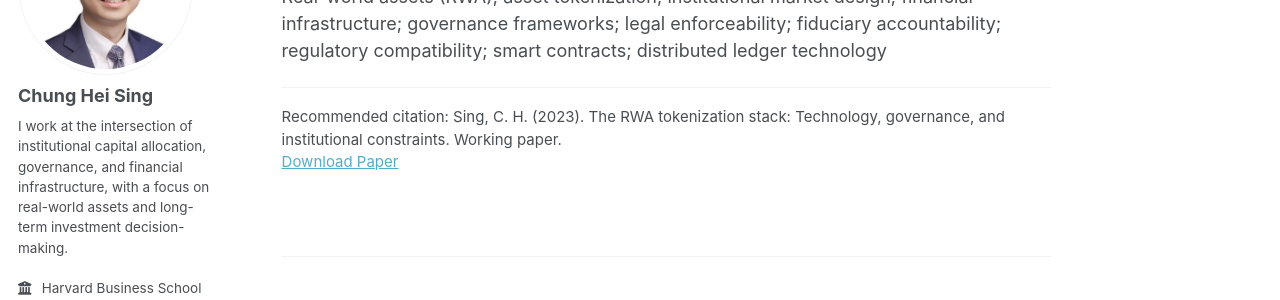
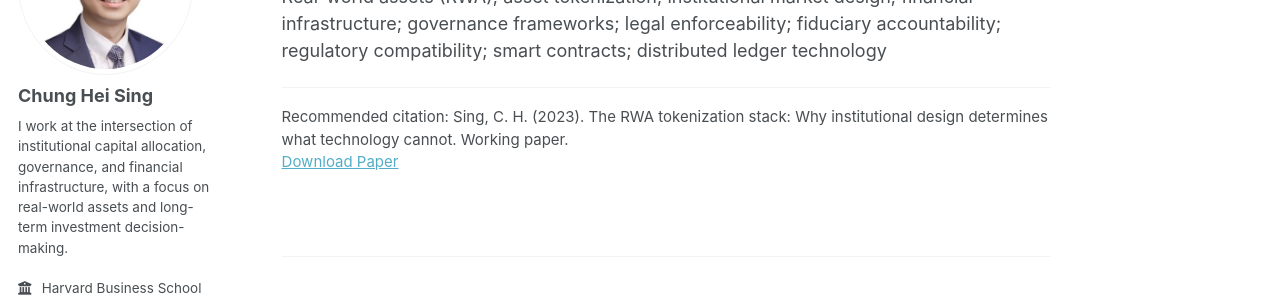
Before and after one commit to chungheising/chungheising.github.io, a Jekyll site: the page built from _publications/2023_11_RWA_Tokenization_Stack.md, in a window 1280 px wide and 900 px high, scrolled down 935 px. Shown: the part 204-504 px from the top of the window. Built offline with Jekyll 4.4.1, drawn with Linux system fonts in a browser that asks for light colours; a script bundle is joined from its source files by our own code; library files that are not in the unit come from our copies; some of the changed text lies outside the part shown.

Commit message:
Update 2023_11_RWA_Tokenization_Stack.md

```diff
--- a/_publications/2023_11_RWA_Tokenization_Stack.md
+++ b/_publications/2023_11_RWA_Tokenization_Stack.md
@@ -1,6 +1,6 @@
 ---
 title: "The RWA Tokenization Stack"
-subtitle: "Technology, Governance, and Institutional Constraints"
+subtitle: "Why Institutional Design Determines What Technology Cannot"
 collection: publications
 permalink: /publication/rwa-tokenization-stack/
 date: 2023-11-01
@@ -9,7 +9,7 @@
 category: digital_tokenized
 excerpt: "A practical framework for understanding the full RWA tokenization stack—why institutional adoption depends as much on governance, legal enforceability, and operating constraints as on on-chain technology."
 paperurl: /files/Sing_2023_The_RWA_Tokenization_Stack.pdf
-citation: "Sing, C. H. (2023). The RWA tokenization stack: Technology, governance, and institutional constraints. Working paper."
+citation: "Sing, C. H. (2023). The RWA tokenization stack: Why institutional design determines what technology cannot. Working paper."
 ---
 
 ### Abstract
```
